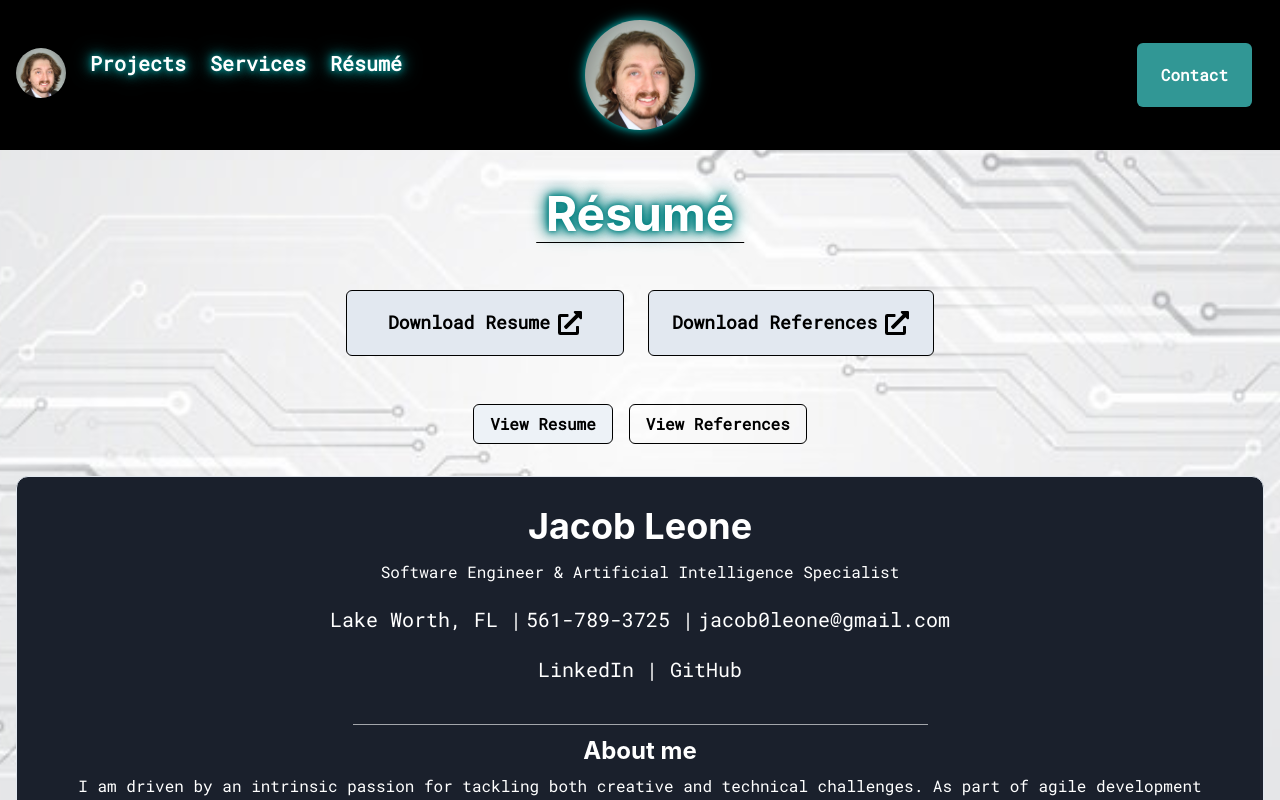
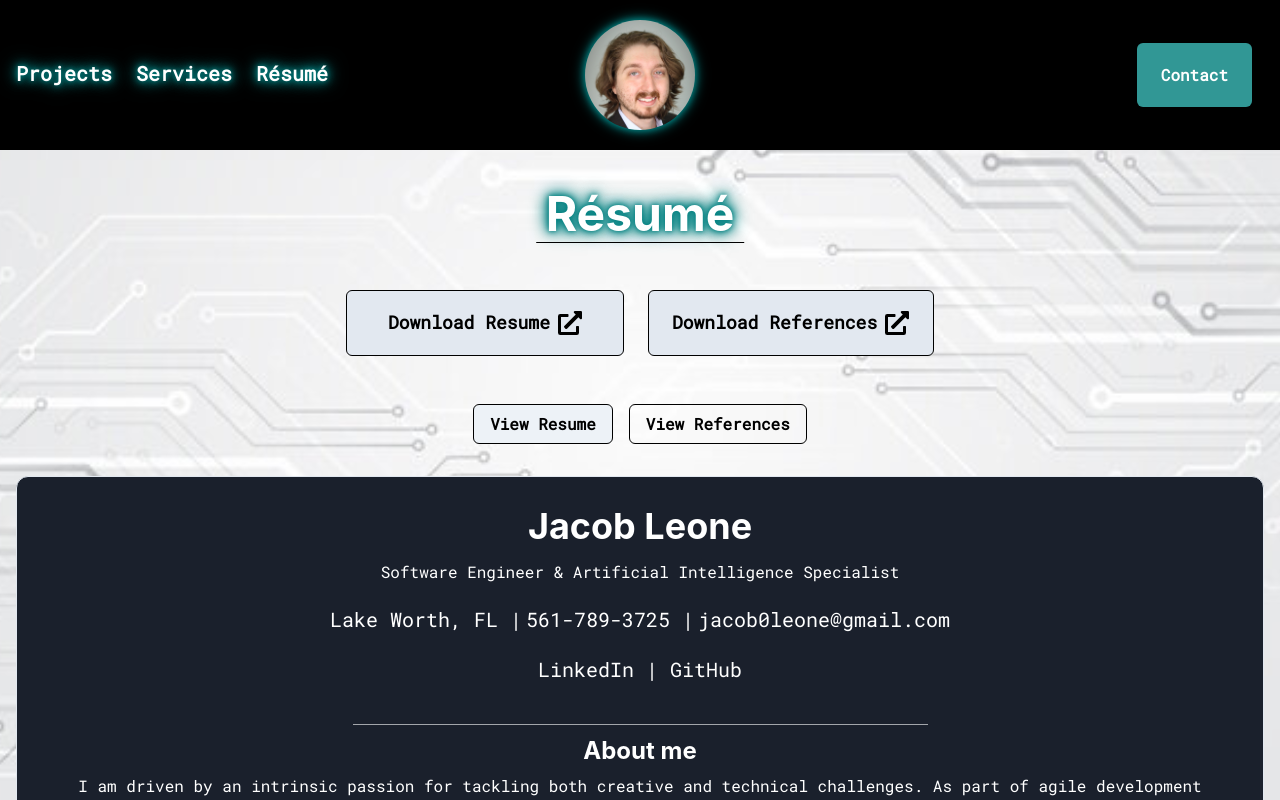
Before and after one commit to jacklion710/jacobleone-tech-portfolio, a Next.js app: page /Resume in a window 1280 px wide. Shown: the top 800 px of the page. Built offline with nearby package versions, Linux system fonts and the light colour scheme.

Commit message:
Removed unused nav item

```diff
--- a/components/Navbar.tsx
+++ b/components/Navbar.tsx
@@ -286,10 +286,6 @@ interface NavItem {
 
 const NAV_ITEMS: Array<NavItem> = [
   {
-    imageSrc: '/images/headshot.jpg',
-    href: '/'
-  },
-  {
     label: 'Projects',
     href: '/Projects'
   },
```
